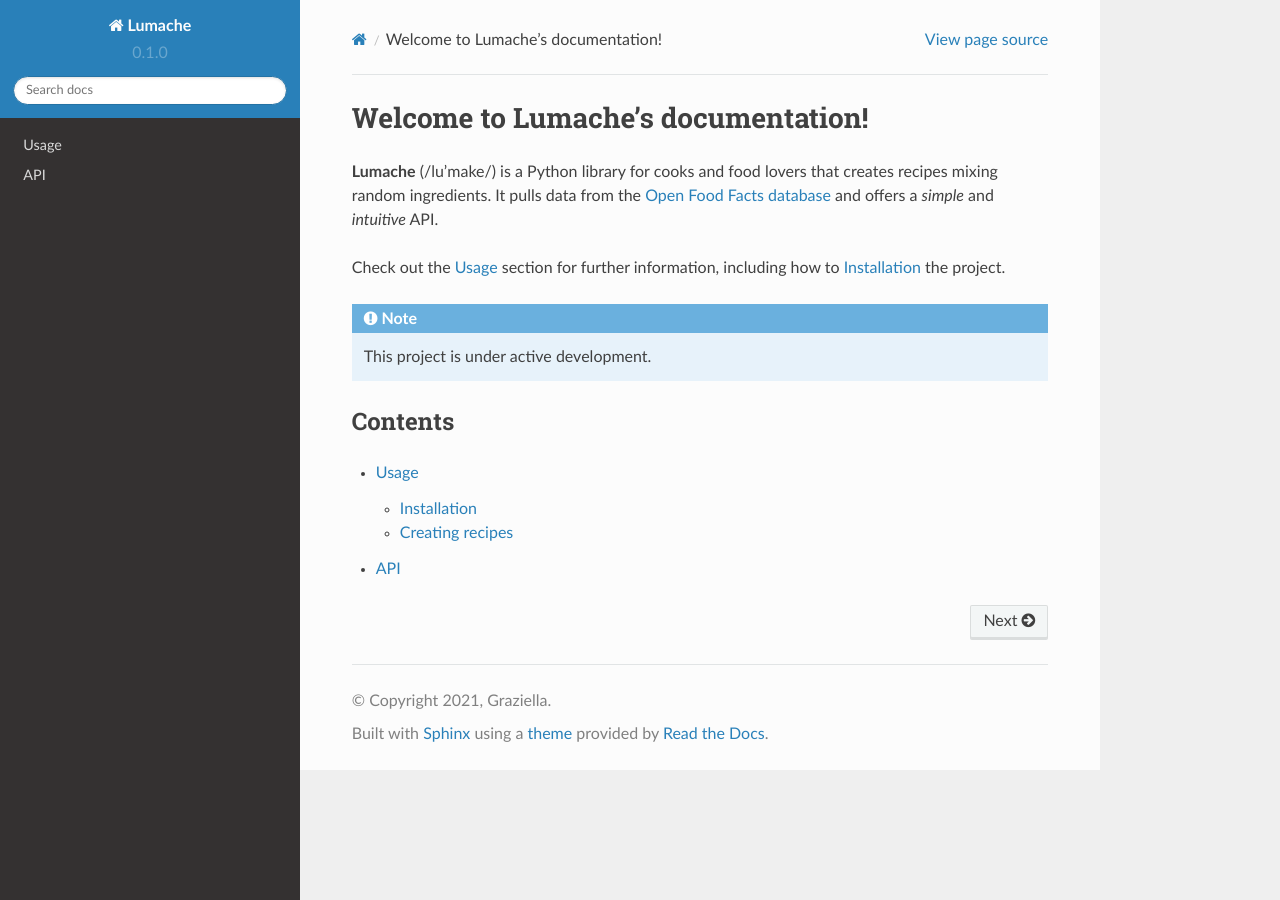
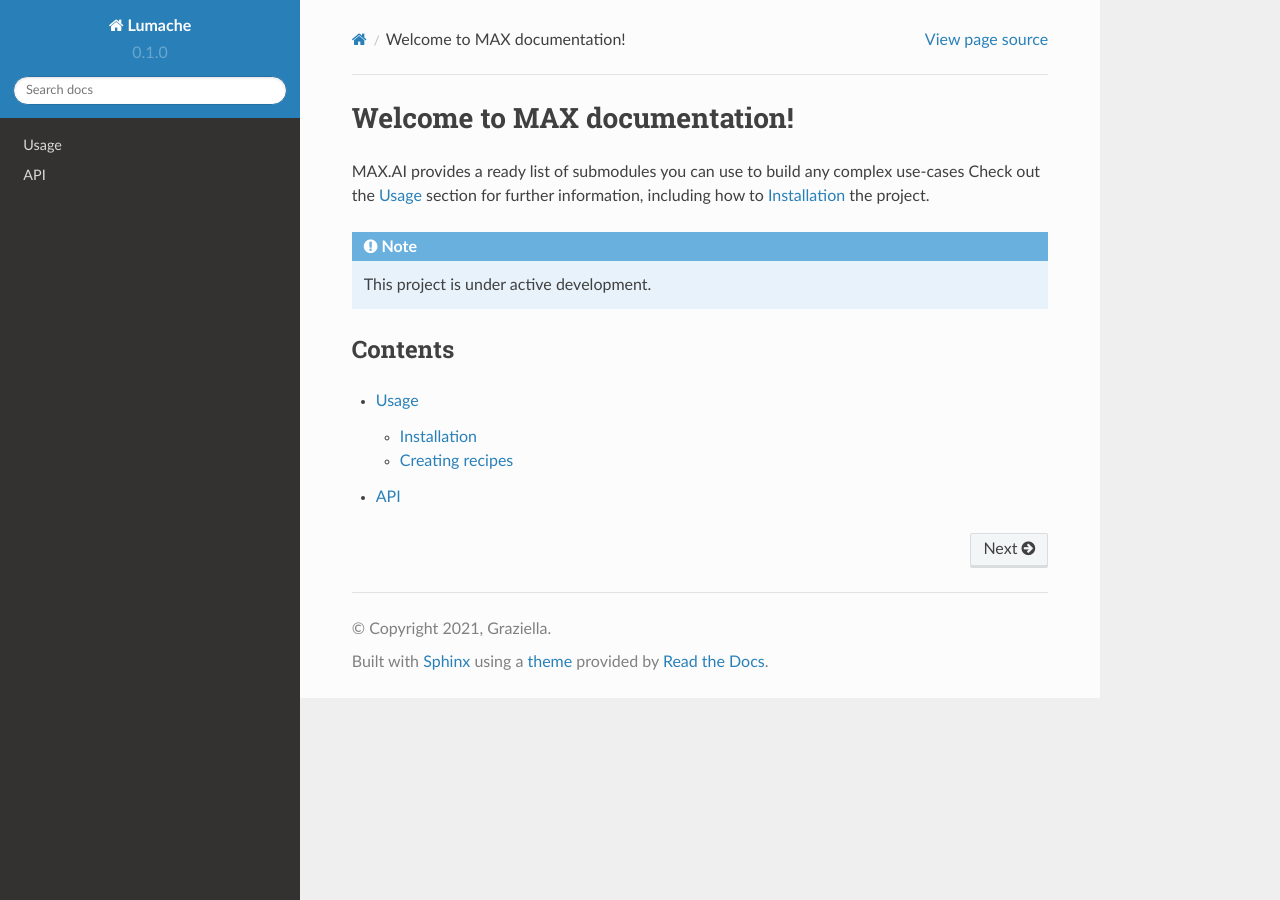
Before and after one commit to manish0013/max-ai, a Sphinx documentation site: the page built from docs/source/index.rst, in a window 1280 px wide. Built offline with Sphinx 7.4.7 and the Read the Docs theme 2.0.0, drawn with Linux system fonts in a browser that asks for light colours.

Commit message:
updated index.rst

```diff
--- a/docs/source/index.rst
+++ b/docs/source/index.rst
@@ -1,11 +1,7 @@
-Welcome to Lumache's documentation!
+Welcome to MAX documentation!
 ===================================
 
-**Lumache** (/lu'make/) is a Python library for cooks and food lovers
-that creates recipes mixing random ingredients.
-It pulls data from the `Open Food Facts database <https://world.openfoodfacts.org/>`_
-and offers a *simple* and *intuitive* API.
-
+MAX.AI provides a ready list of submodules you can use to build any complex use-cases
 Check out the :doc:`usage` section for further information, including
 how to :ref:`installation` the project.
 
```
